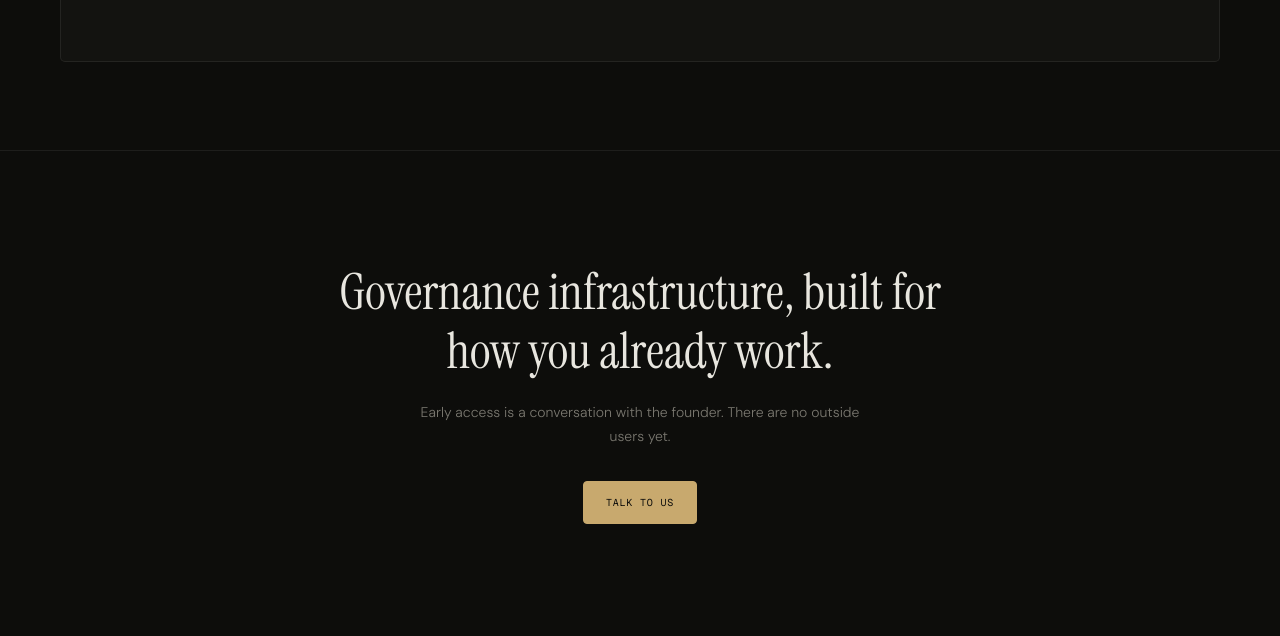
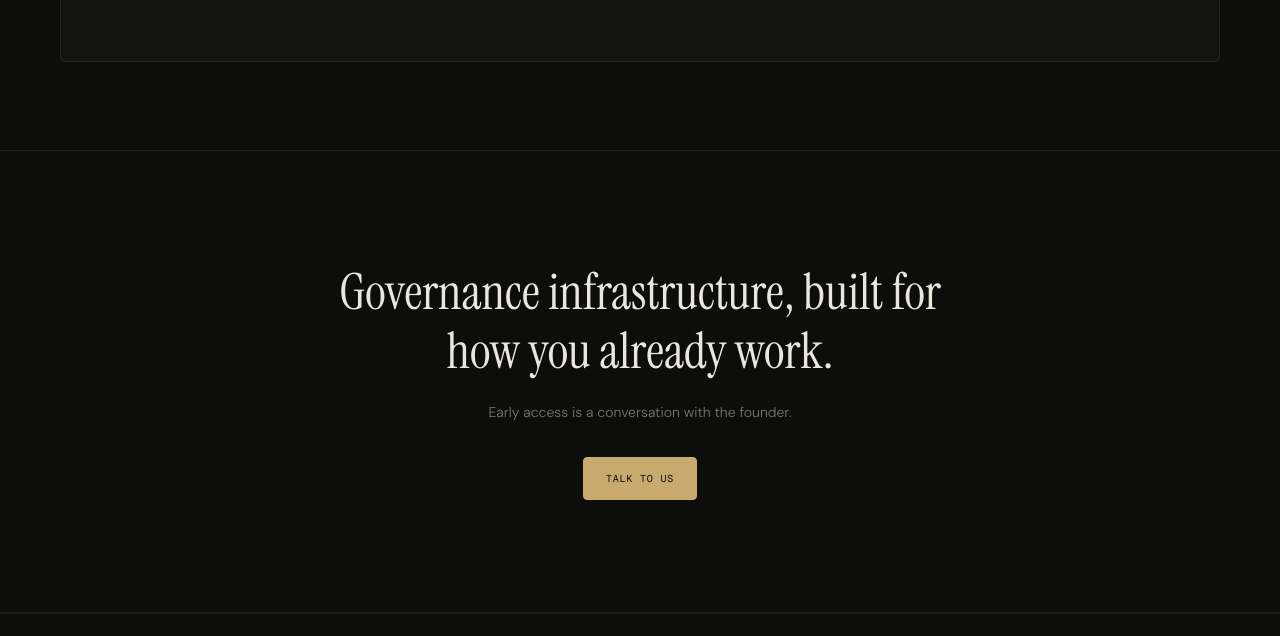
Before and after one commit to Janexissys/janus-site, a plain HTML site: page about.html in a window 1280 px wide. Shown: the part 1704-2340 px from the top of the page. Drawn offline with nearby package versions, Linux system fonts and the light colour scheme.

Commit message:
Remove 'no outside users yet' from early-access closings
Drop the sentence from company, about, and technical page closings
per Jesse's decision. Early-access wording otherwise unchanged.

Co-authored-by: Jesse Binstock <Janusadmin@users.noreply.github.com>

```diff
--- a/about.html
+++ b/about.html
@@ -92,7 +92,7 @@
 
     <div class="closing">
       <p class="closing-h">Governance infrastructure, built for how you already work.</p>
-      <p class="closing-sub">Early access is a conversation with the founder. There are no outside users yet.</p>
+      <p class="closing-sub">Early access is a conversation with the founder.</p>
       <p style="margin-top:32px"><a href="contact.html" class="btn-primary">Talk to us</a></p>
     </div>
 
```
Also changed, not shown: company.html (+1 -1 lines), technical.html (+1 -1 lines).
